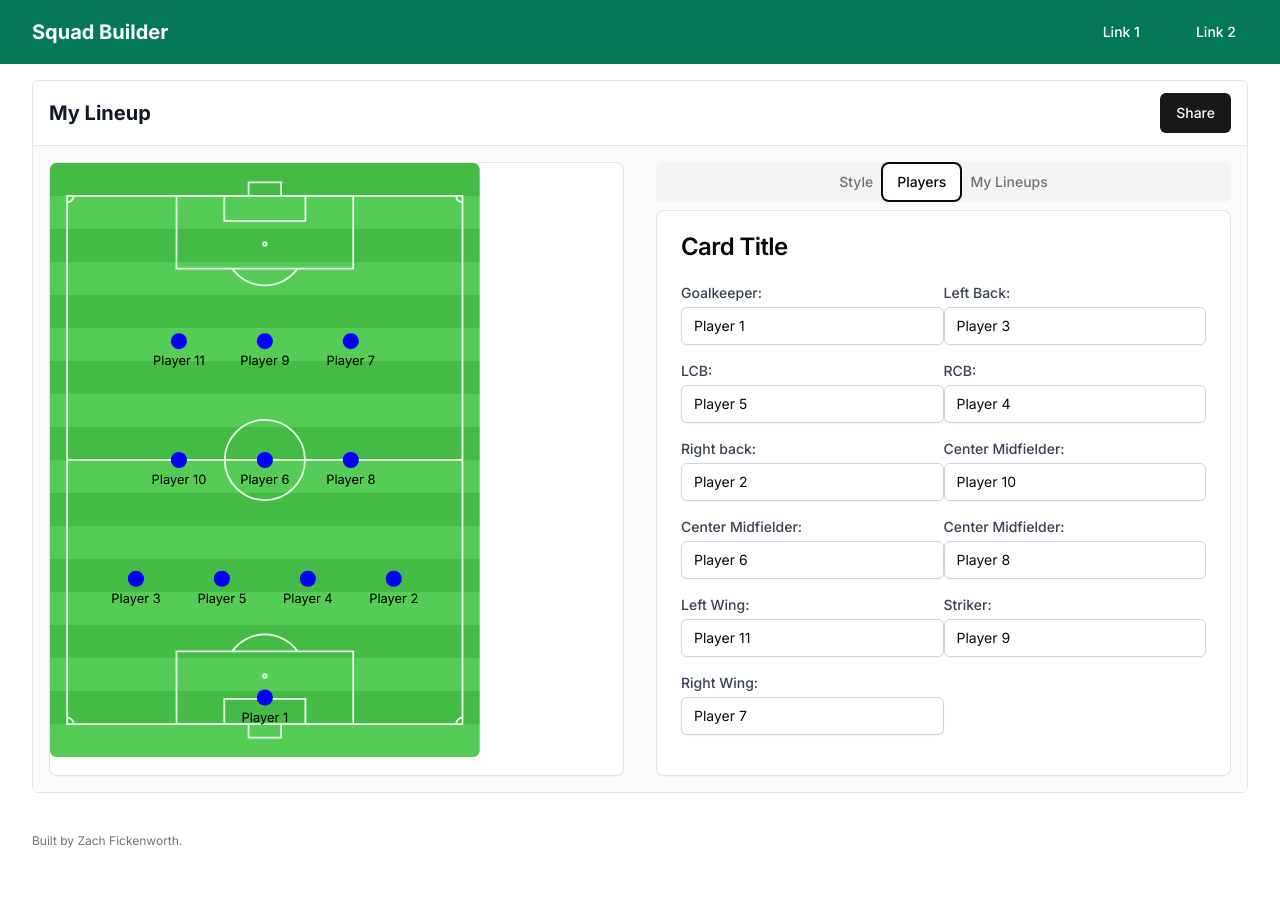
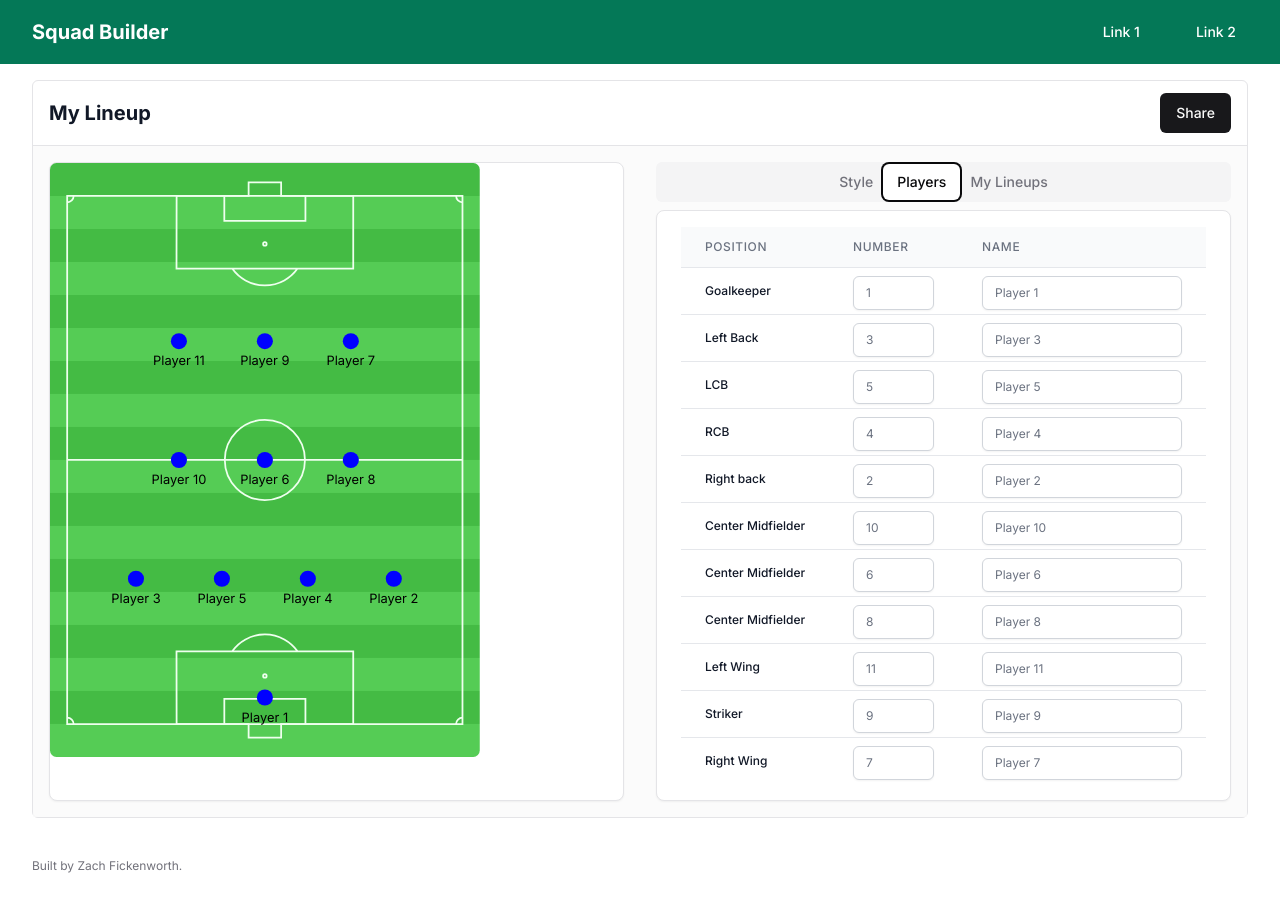
Before and after one commit to zafileo23/squad-builder, a Next.js app in the folder app/: page / in a window 1280 px wide. Both pictures are taken after a click on the tab "Players". Before the commit the page ends 873 px from the top, so only its background shows below. Built offline with nearby package versions, Linux system fonts and the light colour scheme.

Commit message:
progress on player tab

```diff
--- a/app/src/components/production/side-tabs.jsx
+++ b/app/src/components/production/side-tabs.jsx
@@ -4,7 +4,7 @@ import { Tabs, TabsContent, TabsList, TabsTrigger } from "@/components/ui/tabs"
 import { Card, CardContent, CardDescription, CardFooter, CardHeader, CardTitle } from "@/components/ui/card"
 
 const SideTabs = () => {
-  const { team, updatePlayerName } = useTeam();
+  const { team, updatePlayerName, updatePlayerNumber } = useTeam();
 
   return (
     <Tabs defaultValue="account" className="flex flex-col h-full">
@@ -33,27 +33,51 @@ const SideTabs = () => {
       <TabsContent value="players" className="flex-grow">
         <div className="h-full"> {/* Ensures the card container fills the height */}
             <Card className="flex flex-col h-full"> {/* Flex layout to allow internal items to expand */}
-            <CardHeader className="flex-shrink-0">
-              <CardTitle>Card Title</CardTitle>
-            </CardHeader>
-            <CardContent className="flex-grow"> {/* Allows content to expand */}
-            <div className="flex flex-wrap">
+                <CardContent className="flex-grow overflow-auto py-4">
+                    <table className="min-w-full divide-y divide-gray-200">
+                        <thead className="bg-gray-50">
+                            <tr>
+                                <th scope="col" className="w-1/4 px-6 py-3 text-left text-xs font-medium text-gray-500 uppercase tracking-wider">
+                                    Position
+                                </th>
+                                <th scope="col" className="w-1/4 px-6 py-3 text-left text-xs font-medium text-gray-500 uppercase tracking-wider">
+                                    Number
+                                </th>
+                                <th scope="col" className="w-1/2 px-6 py-3 text-left text-xs font-medium text-gray-500 uppercase tracking-wider">
+                                    Name
+                                </th>
+                            </tr>
+                        </thead>
+                        <tbody className="bg-white divide-y divide-gray-200">
                             {team.map(player => (
-                    <div key={player.id} className="player-input mb-4 w-full md:w-1/2">
-                        <label htmlFor={`player-${player.id}`} className="block text-sm font-medium text-gray-700">
-                            {player.position}:
-                        </label>
+                                <tr key={player.id}>
+                                    <td className="w-1/4 px-6 py-1 whitespace-nowrap text-xs font-medium text-gray-900">
+                                        {player.position}
+                                    </td>
+                                    <td className="w-1/4 px-6 py-1 whitespace-nowrap text-xs text-gray-500">
                                         <input
-                            id={`player-${player.id}`}
+                                            id={`player-number-${player.id}`}
+                                            type="number"
+                                            className="mt-1 block w-full px-3 py-2 border border-gray-300 rounded-md shadow-sm focus:outline-none focus:ring-indigo-500 focus:border-indigo-500 sm:text-xs"
+                                            value={player.number}
+                                            onChange={(e) => updatePlayerNumber(player.id, e.target.value)}
+                                            placeholder="Enter player number"
+                                        />
+                                    </td>
+                                    <td className="w-1/2 px-6 py-1 whitespace-nowrap text-xs text-gray-500">
+                                        <input
+                                            id={`player-name-${player.id}`}
                                             type="text"
-                            className="mt-1 block w-full px-3 py-2 border border-gray-300 rounded-md shadow-sm focus:outline-none focus:ring-indigo-500 focus:border-indigo-500 sm:text-sm"
+                                            className="mt-1 block w-full px-3 py-2 border border-gray-300 rounded-md shadow-sm focus:outline-none focus:ring-indigo-500 focus:border-indigo-500 sm:text-xs"
                                             value={player.name}
                                             onChange={(e) => updatePlayerName(player.id, e.target.value)}
                                             placeholder="Enter player name"
                                         />
-                    </div>
+                                    </td>
+                                </tr>
                             ))}
-            </div>
+                        </tbody>
+                    </table>
                 </CardContent>
             </Card>
         </div>
--- a/app/src/contexts/team-context.js
+++ b/app/src/contexts/team-context.js
@@ -27,8 +27,16 @@ export const TeamProvider = ({ children }) => {
         );
     };
 
+    const updatePlayerNumber = (id, number) => {
+        setTeam(currentTeam =>
+            currentTeam.map(player =>
+                player.id === id ? { ...player, number } : player
+            )
+        );
+    };
+
     return (
-        <TeamContext.Provider value={{ team, updatePlayerName }}>
+        <TeamContext.Provider value={{ team, updatePlayerName, updatePlayerNumber }}>
             {children}
         </TeamContext.Provider>
     );
```
Lines whose indentation alone changed are shown as unchanged.
